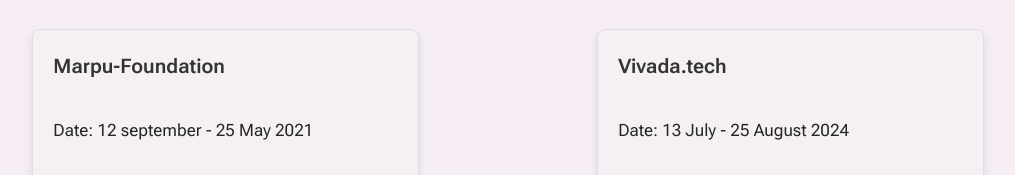
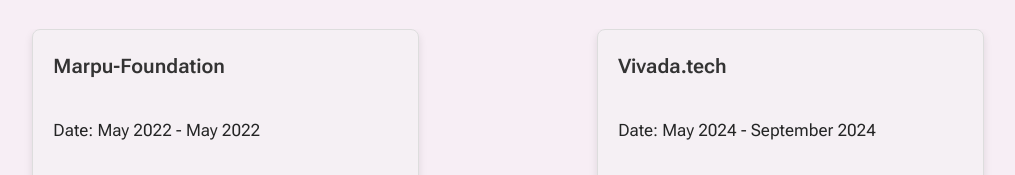
Before and after one commit to Kunalrpawar/Personal-portfolio, a plain HTML site: page services.html in a window 1280 px wide. Shown: the part 1556-1731 px from the top of the page, without its empty margins (173-1188 px from the left). Drawn offline with Linux system fonts and the light colour scheme.

Commit message:
Update services.html

```diff
--- a/services.html
+++ b/services.html
@@ -187,7 +187,7 @@
                             <span style="font-weight: bold; color: #333;">Marpu-Foundation</span>
                         </p>
                         <p style="font-size: 1.7rem;"> <!-- Adjust the font-size as needed -->
-                            Date: 12 september - 25 May 2021
+                            Date: May 2022 -  May 2022
                         </p>
                         <p>
                             During my internship as a Content Writer at Marpu Foundation, I developed the ability to craft engaging content across multiple domains, including technology, health, lifestyle, and more. My work involved researching and writing articles optimized for SEO, which significantly improved the foundation's online presence and audience engagement. This experience helped me refine my writing style and adapt it to different target audiences, all while enhancing my research and analytical skills.
@@ -207,7 +207,7 @@
                             <span style="font-weight: bold; color: #333;">Vivada.tech</span>
                         </p>
                         <p style="font-size: 1.7rem;"> <!-- Adjust the font-size as needed -->
-                            Date: 13 July -  25 August 2024
+                            Date: May 2024 - September 2024
                         </p>
                         <p>
                             At Vivada Tech, I completed a web development internship where I worked on designing and implementing responsive websites. I was involved in optimizing web performance, enhancing user experience, and ensuring cross-browser compatibility using modern frameworks like Angular and Django. This internship allowed me to apply my technical knowledge in real-world scenarios and contributed to delivering high-quality, user-friendly websites that met client expectations and business objectives.
```
